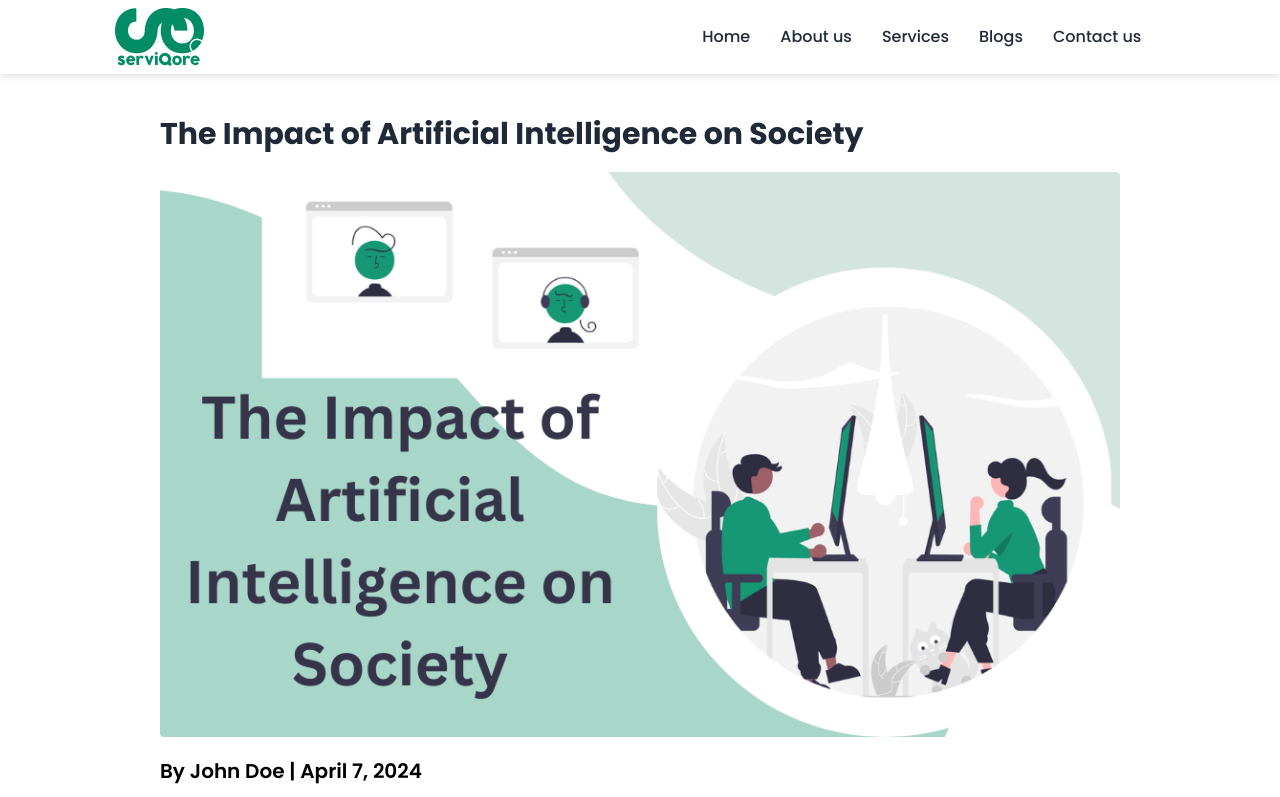
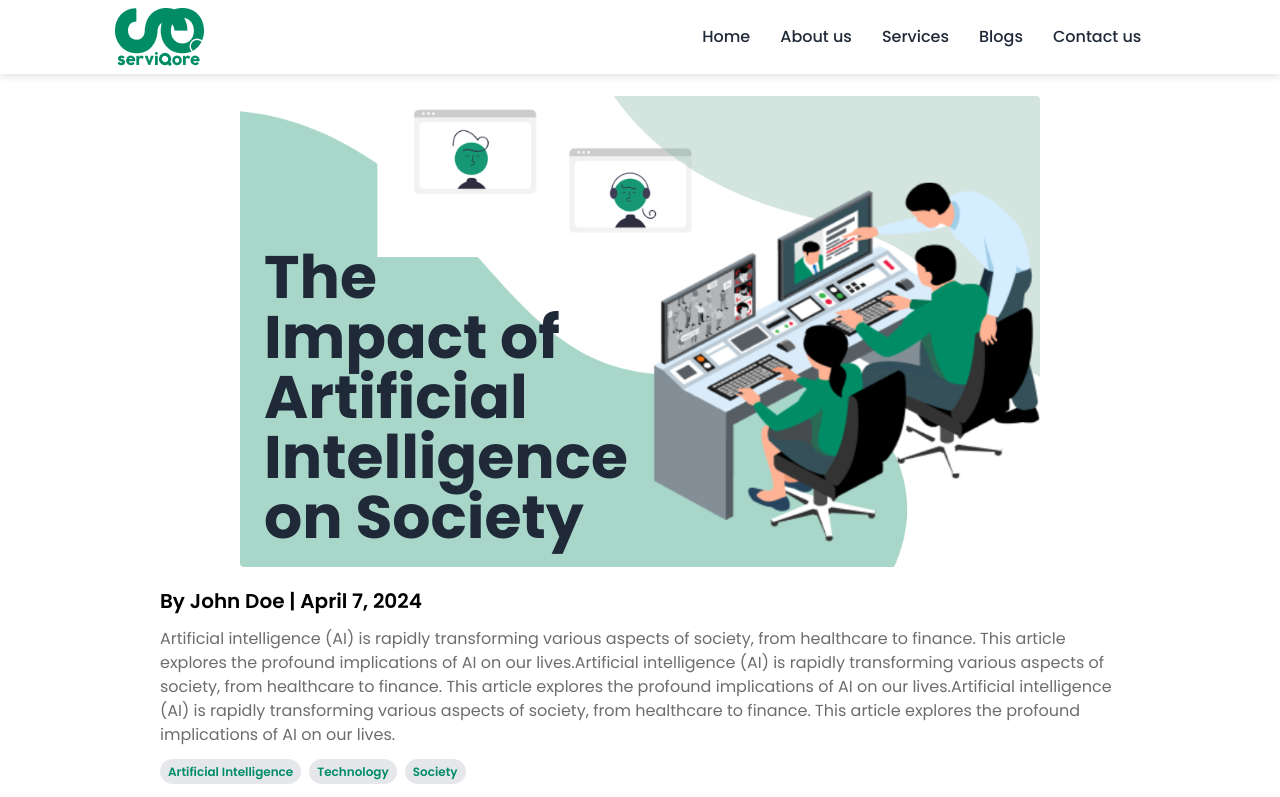
Before and after one commit to jhimi01/serviqore, a React (Vite) app: page /blog/1 in a window 1280 px wide. Shown: the top 797 px of the page. Built offline with nearby package versions, Linux system fonts and the light colour scheme.

Commit message:
blog pic change

```diff
--- a/src/pages/Blogs/Blogs.jsx
+++ b/src/pages/Blogs/Blogs.jsx
@@ -3,7 +3,9 @@ import { Helmet } from "react-helmet";
 // import blogimg from "/images/blogimg3.png";
 import blogimg4 from "/images/blogimg4.png";
 import blogimg5 from "/images/blogimg5.png";
-import blogimg6 from "/images/blogimg6.png";
+// import blogimg6 from "/images/blogimg7.png";
+import blogimg6 from "/images/blogimgtext.png";
+// import blogimg6 from "/images/blogimg6.png";
 import { Link } from "react-router-dom";
 
 const Blogs = () => {
@@ -44,7 +46,7 @@ const Blogs = () => {
     },
     {
       _id: 4,
-      image: blogimg5,
+      image: blogimg6,
       author: "Emily Lee",
       date: "April 1, 2024",
       title: "The Art of Mindfulness: Finding Peace in a Busy World",
@@ -79,14 +81,16 @@ const Blogs = () => {
           {blogPosts.map((post, index) => (
             <Link to={`/blog/${post._id}`} key={post.id}>
               <div key={index} className="rounded-lg group hover:shadow-md p-3">
-                <img
+            <div className="relative">
+            <img
                   src={post.image}
                   alt={post.title}
-                  className="w-full group-hover:scale-95 group-hover:shadow-md transition ease-linear  object-cover mb-4 rounded-lg"
+                  className="w-full group-hover:scale-95 group-hover:shadow-md transition ease-linear   object-cover mb-4 rounded-lg"
                 />
-                <h2 className="text-lg font-semibold text-gray-800 mb-2">
+                <h2 className="text-lg absolute bottom-0 left-4 w-[40%] text-[#353448] font-bold mb-2">
                   {post.title}
                 </h2>
+            </div>
                 <p className="text-sm text-gray-600 mb-2">
                   By {post.author} | {post.date}
                 </p>
--- a/src/pages/Blogs/BlogsDetails.jsx
+++ b/src/pages/Blogs/BlogsDetails.jsx
@@ -1,6 +1,6 @@
 import React, { useEffect } from "react";
 // import blogimg5 from "/images/blogimg5.png";
-import blogimg5 from "/images/blogimg6.png";
+import blogimg5 from "/images/blogimgtext.png";
 import { Helmet } from "react-helmet";
 const BlogsDetails = () => {
   useEffect(() => {
@@ -23,13 +23,14 @@ const BlogsDetails = () => {
        <Helmet>
         <title>Blog Details | serviqore</title>
       </Helmet>
-      <h2 className="font-bold text-3xl py-5">{blogPost.title}</h2>
-      <div className="w-full">
+      {/* <h2 className="font-bold text-3xl py-5">{blogPost.title}</h2> */}
+      <div className="w-5/6 h-5/6 mx-auto relative">
         <img
           className="w-full h-full rounded hover:shadow-md"
           src={blogPost.image}
           alt={blogPost.title}
         />
+        <h2 className="font-bold text-6xl absolute bottom-0 left-6 w-[40%]  py-5">{blogPost.title}</h2>
       </div>
       <div>
         <p className="text-black font-semibold text-xl mt-5">
```
Also changed, not shown: public/images/blogimg7.png (added), public/images/blogimgtext.png (added).
